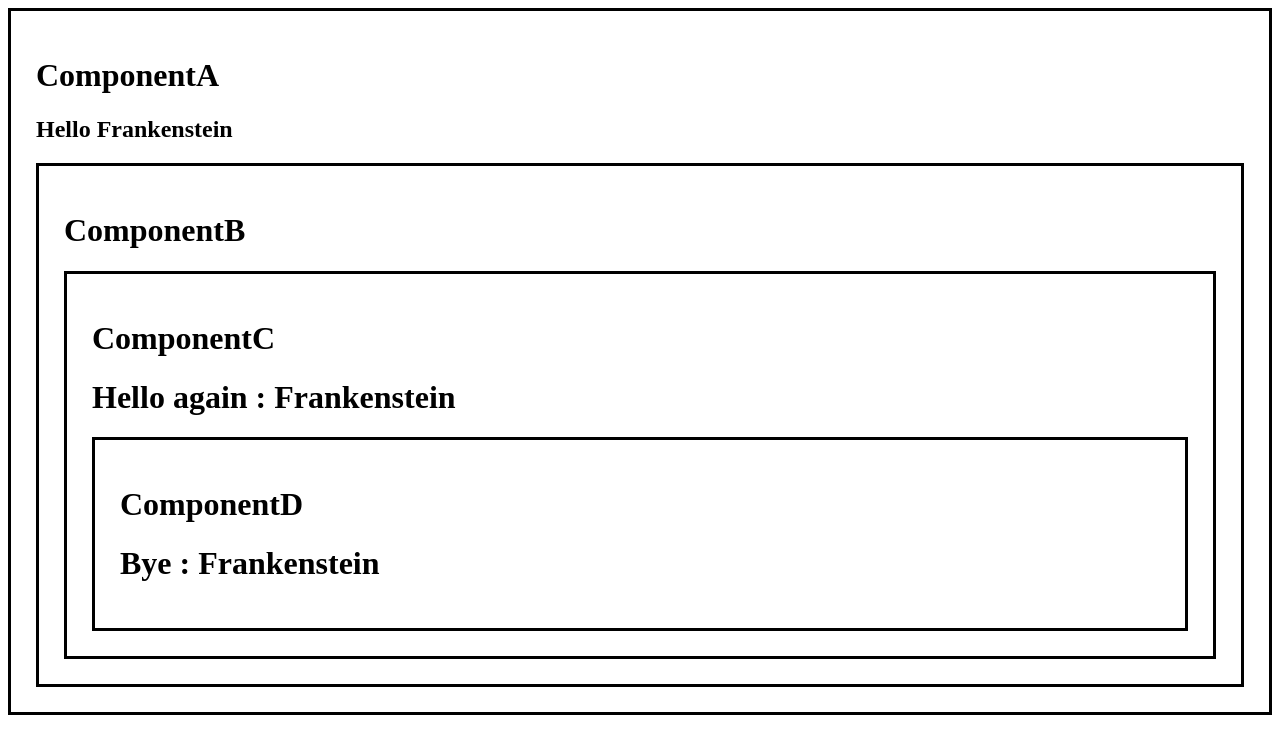
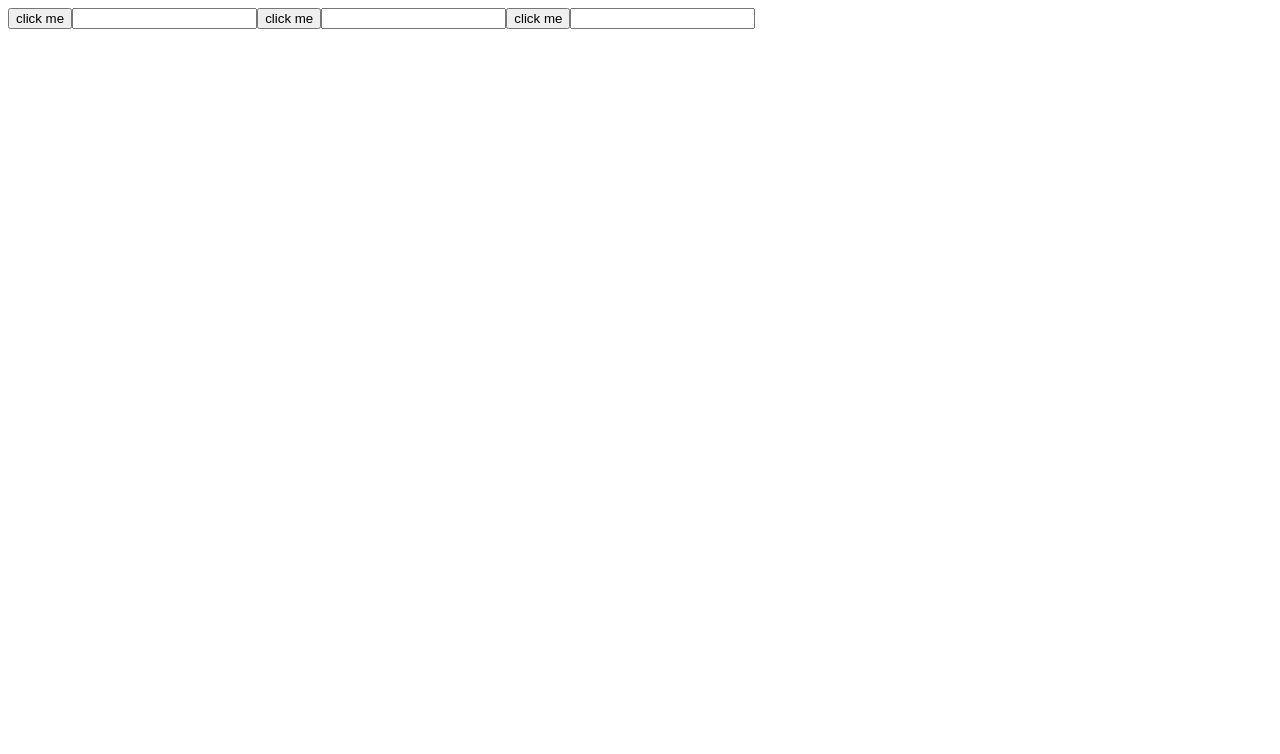
Before and after one commit to kunndnn/reactsLearn, a React (Vite) app: page / in a window 1280 px wide. Shown: the top 754 px of the page. Built offline with nearby package versions, Linux system fonts and the light colour scheme.

Commit message:
avoid re-rendering useRef()

```diff
--- a/src/App.jsx
+++ b/src/App.jsx
@@ -1,21 +1,8 @@
-// useContext()=> React hook that allows you to share values between multiple levels of components without passing props through each level
-
-//PROVIDER COMPONENT
-// 1. import { createContext } from "react";
-// 2. export const MyContext=createContext();
-// 3. <MyContext.Provider value={value}>
-// <Child/>
-// </MyContext.Provider>
-
-// CONSUMER COMPONENTS
-// 1. import React,{useContext} from "react";
-// import {MyContext} from './ComponentA';
-// 2. const value=useContext(MyContext)
-import ComponentA from "./ComponentA";
+import MyComponent from "./MyComponent";
 function App() {
   return (
     <>
-      <ComponentA />
+      <MyComponent />
     </>
   );
 }
--- a/src/ComponentA.jsx
+++ /dev/null
@@ -1,18 +0,0 @@
-import { useState, createContext } from "react";
-import ComponentB from "./ComponentB";
-
-export const UserContext = createContext();
-function ComponentA() {
-  const [user, setUser] = useState("Frankenstein");
-  return (
-    <div className="box">
-      <h1>ComponentA</h1>
-      <h2>{`Hello ${user}`}</h2>
-      <UserContext.Provider value={user}>
-        <ComponentB />
-      </UserContext.Provider>
-    </div>
-  );
-}
-
-export default ComponentA;
--- a/src/ComponentB.jsx
+++ /dev/null
@@ -1,11 +0,0 @@
-import ComponentC from "./ComponentC";
-function ComponentB() {
-  return (
-    <div className="box">
-      <h1>ComponentB</h1>
-      <ComponentC />
-    </div>
-  );
-}
-
-export default ComponentB;
--- a/src/ComponentC.jsx
+++ /dev/null
@@ -1,18 +0,0 @@
-import ComponentD from "./ComponentD";
-import { useContext } from "react";
-import { UserContext } from "./ComponentA";
-
-function ComponentC() {
-  const value = useContext(UserContext);
-
-  return (
-    <div className="box">
-      <h1>ComponentC</h1>
-      <h1>{`Hello again : ${value}`}</h1>
-
-      <ComponentD />
-    </div>
-  );
-}
-
-export default ComponentC;
--- a/src/ComponentD.jsx
+++ /dev/null
@@ -1,14 +0,0 @@
-import { useContext } from "react";
-import { UserContext } from "./ComponentA";
-
-function ComponentD() {
-  const value = useContext(UserContext);
-  return (
-    <div className="box">
-      <h1>ComponentD</h1>
-      <h1>{`Bye : ${value}`}</h1>
-    </div>
-  );
-}
-
-export default ComponentD;
--- /dev/null
+++ b/src/MyComponent.jsx
@@ -0,0 +1,49 @@
+// useState()=Re-renders the component when the state value changes.
+
+// useRef() = "use Reference" Does not cause re-rnders when its value changes, when you want a component to "remember" some info., but you dont' want that info. to trigger new renders.
+// 1. Accessing/Interacting with DOM elements
+// 2. Handling Focus, Animations, and Transitions
+// 3. Managing Timers and Intervals
+import { useState, useEffect, useRef } from "react";
+
+function MyComponent() {
+  const inputRef1 = useRef(null);
+  const inputRef2 = useRef(null);
+  const inputRef3 = useRef(null);
+
+  useEffect(() => {
+    console.log("component rendered");
+  });
+  function handleClick1() {
+    inputRef1.current.focus();
+    inputRef1.current.style.backgroundColor = "yellow";
+    inputRef2.current.style.backgroundColor = "";
+    inputRef3.current.style.backgroundColor = "";
+  }
+  function handleClick2() {
+    inputRef2.current.focus();
+    inputRef2.current.style.backgroundColor = "yellow";
+    inputRef1.current.style.backgroundColor = "";
+    inputRef3.current.style.backgroundColor = "";
+  }
+  function handleClick3() {
+    inputRef3.current.focus();
+    inputRef3.current.style.backgroundColor = "yellow";
+    inputRef2.current.style.backgroundColor = "";
+    inputRef1.current.style.backgroundColor = "";
+  }
+
+  // let [number, setNumber] = useState(0);
+  return (
+    <div>
+      <button onClick={handleClick1}>click me</button>
+      <input ref={inputRef1} />
+      <button onClick={handleClick2}>click me</button>
+      <input ref={inputRef2} />
+      <button onClick={handleClick3}>click me</button>
+      <input ref={inputRef3} />
+    </div>
+  );
+}
+
+export default MyComponent;
```
